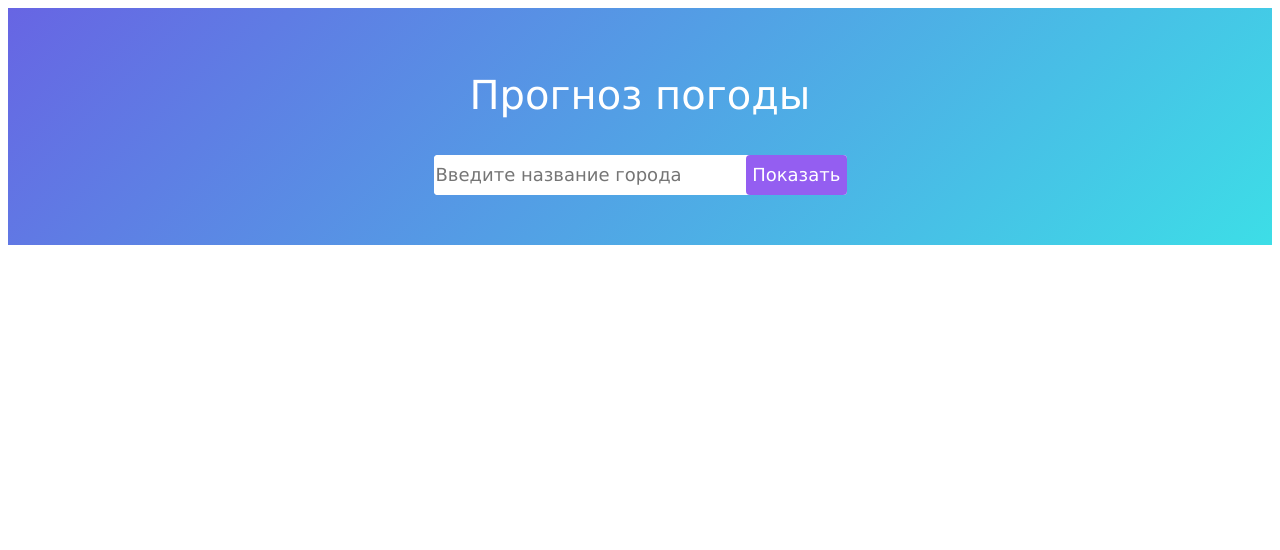
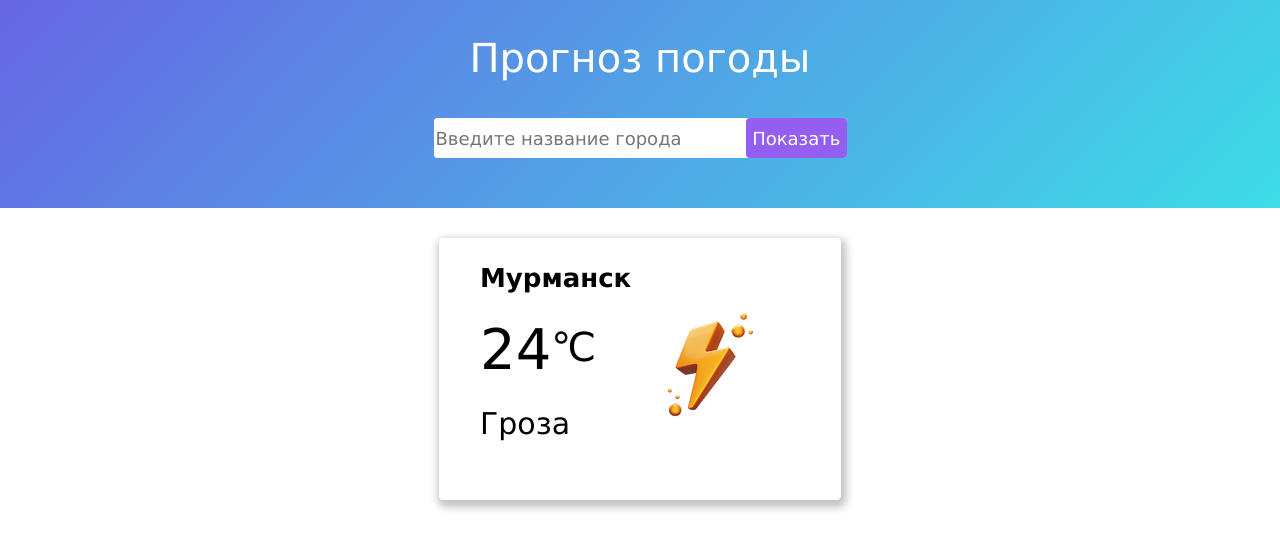
Before and after one commit to horizon-spark/WeatherApp, a plain HTML site: page index.html in a window 1280 px wide. Drawn offline with Linux system fonts and the light colour scheme.

Commit message:
Завершена верстка и стилизация сайта

```diff
--- a/index.html
+++ b/index.html
@@ -15,6 +15,19 @@
             <button class="button">Показать</button>
         </form>
     </header>
+
+    <div class = "card">
+
+        <h2 class="card-city">Мурманск</h2>
+
+        <div class="card-weather">
+            <div class="card-value">24<span>℃</span></div>
+            <img src="./img/Lightning.png" alt="Weather Conditions">
+        </div>
+
+        <div class="card-description">Гроза</div>
+
+    </div>
     <!-- <div class="weather-card">
         <div class="city" contenteditable="true">Мурманск</div>
         <i class="weather-icon owf"></i>
--- a/style.css
+++ b/style.css
@@ -1,4 +1,8 @@
 body {
+    display: flex;
+    flex-direction: column;
+    align-items: center;
+    row-gap: 30px;
     text-align: center;
     font: normal 18px/1.5 Verdana, sans-serif;
 }
@@ -6,8 +10,9 @@ body {
     display: flex;
     flex-direction: column;
     align-items: center;
-
+    margin-top: -10px;
     padding: 30px 15px 50px;
+    width: 100%;
     background: linear-gradient(135deg, rgba(41, 38, 216, 0.71) 0%, rgba(46, 219, 229, 0.93) 100%);
 }
 .title {
@@ -16,6 +21,7 @@ body {
     font-size: 40px;
     text-align: center;
     color: #fff;
+    margin-top: 0px;
     margin-bottom: 30px;
 }
 .form {
@@ -60,7 +66,68 @@ body {
 .button:hover {
     background: #8141f0;
 }
-.weather-card {
+
+.card {
+    position: relative;
+    display: flex;
+    flex-direction: column;
+    padding: 20px;
+    width: 360px;
+    height: 220px;
+    box-shadow: 2px 4px 8px 3px rgba(0, 0, 0, 0.25);
+    border-radius: 4px;
+    border: 1px solid #fff;
+    background: #fff;
+
+}
+
+.card-city {
+    font-family: var(--font-family);
+    font-weight: 600;
+    font-size: 26px;
+    text-align: left;
+    padding-left: 20px;
+    color: #000;
+    margin: 0px;
+}
+
+.card-value {
+    font-family: var(--font-family);
+    font-weight: 400;
+    font-size: 56px;
+    text-align: left;
+    padding-left: 20px;
+    margin-top: -50px;
+    color: #000;
+}
+
+.card-value span {
+    font-size: 40px;
+    vertical-align: text-top;
+}
+
+.card-weather {
+    display: flex;
+    justify-content: space-between;
+    align-items: center;
+}
+
+.card-weather img {
+    margin-top: -20px;
+    margin-right: 20px;
+}
+
+.card-description {
+    font-family: var(--font-family);
+    font-weight: 400;
+    font-size: 30px;
+    text-align: left;
+    padding-left: 20px;
+    margin-top: -50px;
+    color: #000;
+}
+
+/* .weather-card {
     position: fixed;
     top: 30%;
     left: 50%;
@@ -68,4 +135,4 @@ body {
     height: 150px;
     border: 3px solid rgb(60, 129, 194);
     transform: translate(-50%, -50%);
-}
+} */
```
Also changed, not shown: img/Lightning.png (added).
